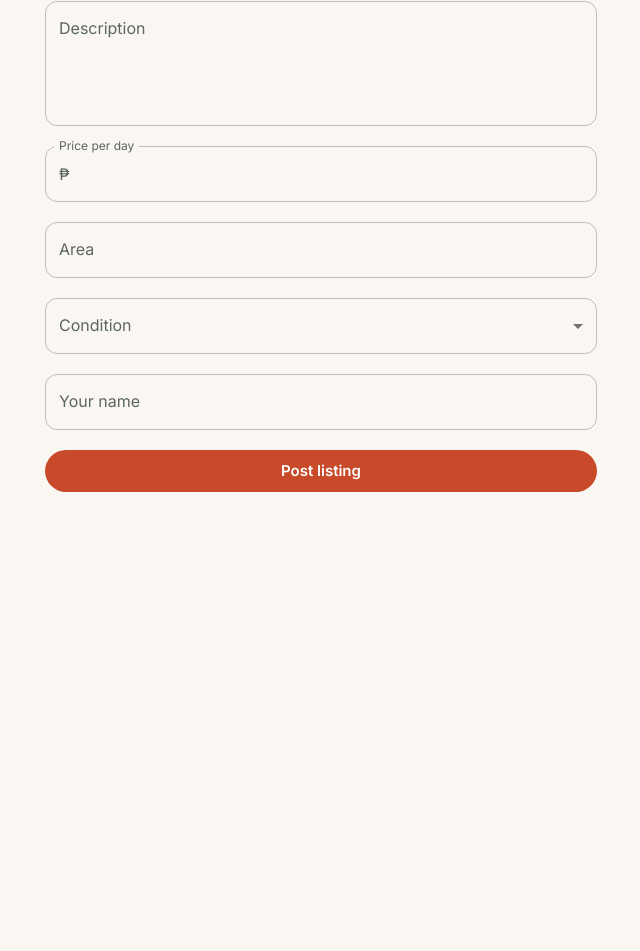
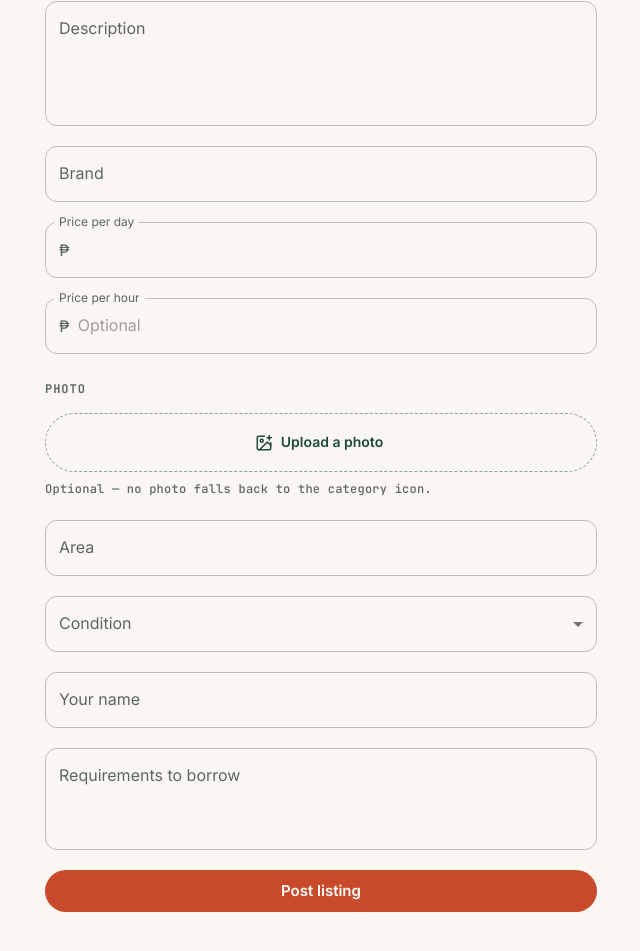
Before and after one commit to janecame/Hiram, a React (Vite) app in the folder frontend/: page /list in a window 1280 px wide. Shown: the part 437-1388 px from the top of the page, without its empty margins (319-959 px from the left). Before the commit the page ends 969 px from the top, so only its background shows below. Built offline with nearby package versions, Linux system fonts and the light colour scheme.

Commit message:
Round 2B: listing form — brand, hourly price, image upload, requirements

```diff
--- a/frontend/src/pages/ListItemPage.tsx
+++ b/frontend/src/pages/ListItemPage.tsx
@@ -8,7 +8,8 @@ import {
   Typography,
   InputAdornment,
 } from "@mui/material";
-import { ArrowLeft } from "lucide-react";
+import { ArrowLeft, ImagePlus, X } from "lucide-react";
+import { useEffect, useRef, useState } from "react";
 import { Controller, useForm } from "react-hook-form";
 import { zodResolver } from "@hookform/resolvers/zod";
 import { Link as RouterLink, useNavigate } from "react-router-dom";
@@ -27,10 +28,14 @@ export function ListItemPage() {
   const navigate = useNavigate();
   const { mutateAsync, isPending } = useCreateItem();
 
+  const fileInputRef = useRef<HTMLInputElement>(null);
+  const [imagePreview, setImagePreview] = useState<string | null>(null);
+
   const {
     register,
     handleSubmit,
     control,
+    setValue,
     formState: { errors },
   } = useForm<ItemFormValues>({
     resolver: zodResolver(itemFormSchema),
@@ -38,19 +43,52 @@ export function ListItemPage() {
       title: "",
       category: "",
       description: "",
+      brand: "",
       pricePerDay: undefined,
+      pricePerHour: undefined,
+      imageUrl: undefined,
+      requirements: "",
       area: "",
       condition: "",
       owner: "",
     } as unknown as ItemFormValues,
   });
 
+  // Revoke the object URL when it changes or the page unmounts.
+  useEffect(() => {
+    return () => {
+      if (imagePreview) URL.revokeObjectURL(imagePreview);
+    };
+  }, [imagePreview]);
+
+  const handleImageChange = (e: React.ChangeEvent<HTMLInputElement>) => {
+    const file = e.target.files?.[0];
+    if (!file) return;
+    if (imagePreview) URL.revokeObjectURL(imagePreview);
+    const url = URL.createObjectURL(file);
+    setImagePreview(url);
+    setValue("imageUrl", url, { shouldValidate: true });
+  };
+
+  const clearImage = () => {
+    if (imagePreview) URL.revokeObjectURL(imagePreview);
+    setImagePreview(null);
+    setValue("imageUrl", undefined, { shouldValidate: true });
+    if (fileInputRef.current) fileInputRef.current.value = "";
+  };
+
   const onSubmit = handleSubmit(async (values) => {
     await mutateAsync({
       title: values.title,
       category: values.category as Category,
       description: values.description,
+      brand: values.brand?.trim() ? values.brand : undefined,
       pricePerDay: values.pricePerDay,
+      pricePerHour: values.pricePerHour,
+      imageUrl: values.imageUrl,
+      requirements: values.requirements?.trim()
+        ? values.requirements
+        : undefined,
       area: values.area,
       condition: values.condition as Condition,
       owner: values.owner,
@@ -123,6 +161,15 @@ export function ListItemPage() {
           />
 
           <TextField
+            label="Brand"
+            fullWidth
+            placeholder="e.g. Bosch (optional)"
+            error={Boolean(errors.brand)}
+            helperText={errors.brand?.message}
+            {...register("brand")}
+          />
+
+          <TextField
             label="Price per day"
             type="number"
             fullWidth
@@ -135,6 +182,83 @@ export function ListItemPage() {
             }}
             {...register("pricePerDay")}
           />
+
+          <TextField
+            label="Price per hour"
+            type="number"
+            fullWidth
+            placeholder="Optional"
+            error={Boolean(errors.pricePerHour)}
+            helperText={errors.pricePerHour?.message}
+            InputProps={{
+              startAdornment: (
+                <InputAdornment position="start">₱</InputAdornment>
+              ),
+            }}
+            {...register("pricePerHour")}
+          />
+
+          <Stack spacing={1}>
+            <Typography variant="overline" color="text.secondary">
+              Photo
+            </Typography>
+            {imagePreview ? (
+              <Box
+                sx={{
+                  position: "relative",
+                  borderRadius: 2,
+                  overflow: "hidden",
+                  border: "1px solid",
+                  borderColor: "divider",
+                }}
+              >
+                <Box
+                  component="img"
+                  src={imagePreview}
+                  alt="Item preview"
+                  sx={{
+                    display: "block",
+                    width: "100%",
+                    height: 220,
+                    objectFit: "cover",
+                  }}
+                />
+                <Button
+                  type="button"
+                  onClick={clearImage}
+                  size="small"
+                  variant="contained"
+                  color="secondary"
+                  startIcon={<X size={16} />}
+                  sx={{ position: "absolute", top: 8, right: 8 }}
+                >
+                  Remove
+                </Button>
+              </Box>
+            ) : (
+              <Button
+                type="button"
+                variant="outlined"
+                color="primary"
+                startIcon={<ImagePlus size={18} />}
+                onClick={() => fileInputRef.current?.click()}
+                sx={{ py: 2, borderStyle: "dashed" }}
+              >
+                Upload a photo
+              </Button>
+            )}
+            <Box
+              component="input"
+              ref={fileInputRef}
+              type="file"
+              accept="image/*"
+              onChange={handleImageChange}
+              sx={{ display: "none" }}
+            />
+            <Typography variant="caption" color="text.secondary">
+              Optional — no photo falls back to the category icon.
+            </Typography>
+          </Stack>
 
           <TextField
             label="Area"
@@ -175,6 +299,17 @@ export function ListItemPage() {
             {...register("owner")}
           />
 
+          <TextField
+            label="Requirements to borrow"
+            fullWidth
+            multiline
+            minRows={3}
+            placeholder="e.g. Valid ID, ₱500 deposit, pick-up only (optional)"
+            error={Boolean(errors.requirements)}
+            helperText={errors.requirements?.message}
+            {...register("requirements")}
+          />
+
           <Button
             type="submit"
             variant="contained"
--- a/frontend/src/schemas/item-form.ts
+++ b/frontend/src/schemas/item-form.ts
@@ -15,11 +15,34 @@ export const itemFormSchema = z.object({
     .trim()
     .min(20, "Add a bit more detail (at least 20 characters)")
     .max(600, "Keep the description under 600 characters"),
+  brand: z
+    .string()
+    .trim()
+    .max(60, "Keep the brand name short")
+    .optional(),
   pricePerDay: z.coerce
     .number({ invalid_type_error: "Enter a price" })
     .int("Use a whole peso amount")
     .min(1, "Price must be at least ₱1")
     .max(100000, "That seems too high"),
+  pricePerHour: z
+    .union([z.literal(""), z.coerce.number()])
+    .transform((v) => (v === "" ? undefined : v))
+    .pipe(
+      z
+        .number({ invalid_type_error: "Enter a valid amount" })
+        .int("Use a whole peso amount")
+        .min(1, "Price must be at least ₱1")
+        .max(100000, "That seems too high")
+        .optional(),
+    )
+    .optional(),
+  requirements: z
+    .string()
+    .trim()
+    .max(400, "Keep requirements under 400 characters")
+    .optional(),
+  imageUrl: z.string().optional(),
   area: z
     .string()
     .trim()
```
